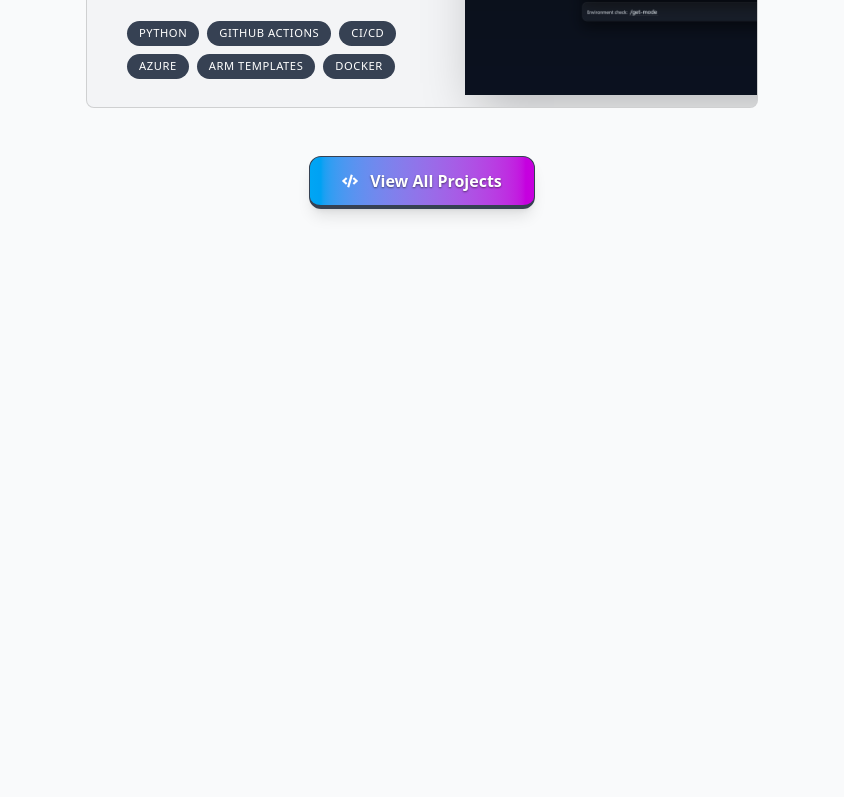
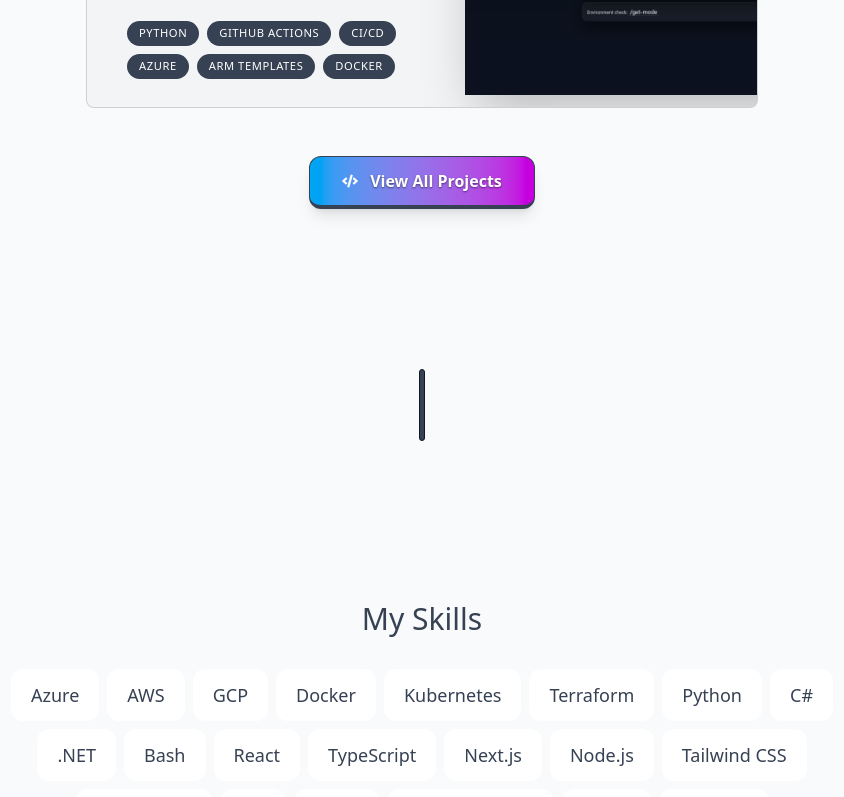
Before and after one commit to BarkinKctp/BarkinKctp.dev, a Next.js app: page / in a window 1280 px wide. Shown: the part 2000-2797 px from the top of the page, without its empty margins (218-1062 px from the left). Built offline with nearby package versions, Linux system fonts and the light colour scheme.

Commit message:
Add Skills section to Home page; create Skills component and update data with new skills

```diff
--- a/app/(home)/page.tsx
+++ b/app/(home)/page.tsx
@@ -2,6 +2,7 @@ import About from "@/components/about";
 import Intro from "@/components/intro";
 import Projects from "@/components/projects";
 import SectionDivider from "@/components/section-divider";
+import Skills from "@/components/skills";
 
 export default function Home() {
   return (
@@ -14,6 +15,8 @@ export default function Home() {
       <About />
       <SectionDivider />
       <Projects />
+      <SectionDivider />
+      <Skills />
     </main>
   );
 }
--- /dev/null
+++ b/components/skills.tsx
@@ -0,0 +1,57 @@
+"use client";
+
+import SectionHeading from "./section-heading";
+import { skills } from "@/lib/data";
+import { useSectionInView } from "@/lib/hooks";
+import { motion } from "framer-motion";
+
+const fadeInAnimationVariants = {
+  initial: {
+    opacity: 0,
+    y: 100,
+  },
+  animate: (index: number) => ({
+    opacity: 1,
+    y: 0,
+    transition: {
+      delay: 0.05 * index,
+    },
+  }),
+};
+
+export default function Skills() {
+  const { ref } = useSectionInView("Skills");
+
+  return (
+    <section
+      id="skills"
+      ref={ref}
+      className="mb-[10rem] max-w-[53rem]
+      scroll-mt-40 text-center sm:mb-40"
+    >
+      <SectionHeading>My skills</SectionHeading>
+      <ul
+        className="flex flex-wrap justify-center
+      gap-2 text-lg text-gray-800"
+      >
+        {skills.map((skill, index) => (
+          <motion.li
+            className="bg-white borderBlack rounded-xl px-5 py-3
+             text-gray-700 hover:text-cyan-600 dark:bg-white/10 dark:text-white/80
+            hover:bg-gray-100 hover:scale-105 duration-300 cursor-default transition"
+            key={index}
+            variants={fadeInAnimationVariants}
+            initial="initial"
+            whileInView="animate"
+            viewport={{
+              once: true,
+            }}
+            custom={index}
+          >
+            {skill}
+          </motion.li>
+        ))}
+      </ul>
+    </section>
+  );
+}
--- a/lib/data.ts
+++ b/lib/data.ts
@@ -78,23 +78,24 @@ export const projects = [
 
 export const skills = [
   "Azure",
+  "AWS",
+  "GCP",
   "Docker",
   "Kubernetes",
   "Terraform",
   "Python",
+  "C#",
+  ".NET",
+  "Bash",
+  "React",
+  "TypeScript",
+  "Next.js",
+  "Node.js",
+  "Tailwind CSS",
   "PostgreSQL",
-    "AWS",
-    "GCP",
+  "Git",
   "Linux",
-    "Git",
+  "GitHub Actions",
   "CI/CD",
-    "Cloud Computing",
-    "Distributed Systems",
-    "DevOps",
-    "Javascript",
-    "TypeScript",
-    "React",
-    "Next.js",
-    "Tailwind CSS",
-
+  "Azure AI",
 ] as const;
```
Lines whose indentation alone changed are shown as unchanged.
